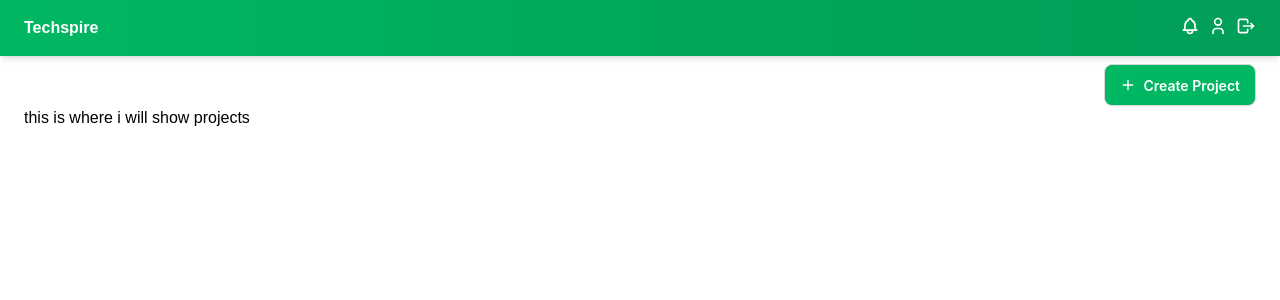
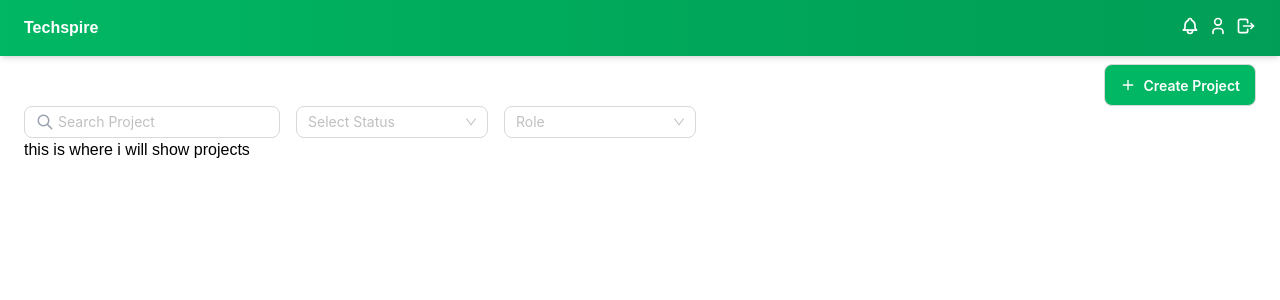
Before and after one commit to AashishRautela/pmsFrontEnd, a Next.js app: page /home in a window 1280 px wide. Shown: the top 300 px of the page. Built offline with nearby package versions, Linux system fonts and the light colour scheme; no server answers; what @ant-design/nextjs-registry would draw is missing.

Commit message:
feat: add filtering functionality to project list and enhance input styles

```diff
--- a/src/app/globals.css
+++ b/src/app/globals.css
@@ -75,3 +75,7 @@ body {
 .ant-picker-outlined{
   /* background: #ffffff; */
 }
+
+.ant-input-outlined{
+
+}
--- a/src/app/layout.js
+++ b/src/app/layout.js
@@ -59,6 +59,14 @@ export default function RootLayout({ children }) {
                   colorBgContainer: '#fff',
                   activeBg: '#fff',
                   hoverBg: '#fff'
+                },
+                Input: {
+                  defaultBg: '#fff',
+                  colorBgContainer: '#fff'
+                },
+                Select: {
+                  defaultBg: '#fff',
+                  colorBgContainer: '#fff'
                 }
               }
             }}
--- a/src/componants/home/index.js
+++ b/src/componants/home/index.js
@@ -1,7 +1,7 @@
 'use client';
-import { Button, Modal, Form, Input, DatePicker } from 'antd';
+import { Button, Modal, Form, Input, DatePicker, Select } from 'antd';
 import React, { useEffect, useState } from 'react';
-import { IconPlus } from '@tabler/icons-react';
+import { IconPlus, IconSearch } from '@tabler/icons-react';
 import { handleErrorResponse, renderError } from '@/utils/common';
 import dayjs from 'dayjs';
 import axios from 'axios';
@@ -16,6 +16,16 @@ function Index() {
   const [confirmLoading, setConfirmLoading] = useState(false);
   const [submittable, setSubmittable] = useState(false);
   const [projectList, setProjectList] = useState([]);
+  const [filters, setFilters] = useState({
+    search: '',
+    status: null,
+    role: null,
+    sort: '',
+    page: 1,
+    limit: 10
+  });
+  console.log('filters-->', filters);
+
   const dispatch = useDispatch();
 
   // store
@@ -53,7 +63,6 @@ function Index() {
     };
 
     try {
-      debugger;
       const backend = process.env.NEXT_PUBLIC_DEV_APIS_URI;
       const response = await axios.post(`${backend}/api/v1/project`, payload, {
         withCredentials: true
@@ -79,6 +88,13 @@ function Index() {
   useEffect(() => {
     setProjectList(projects);
   }, [projects]);
+
+  const handleFilter = (field, e) => {
+    setFilters((prev) => ({
+      ...prev,
+      [field]: field == 'search' ? e.target.value : e
+    }));
+  };
 
   return (
     <>
@@ -249,6 +265,67 @@ function Index() {
         </Button>
       </div>
 
+      {/* filter bar */}
+
+      <div className='flex gap-4'>
+        <div className='w-64'>
+          <Input
+            prefix={<IconSearch size={18} className='text-gray-400' />}
+            placeholder='Search Project'
+            value={filters.search}
+            onChange={(e) => handleFilter('search', e)}
+          />
+        </div>
+
+        <div className='w-48'>
+          <Select
+            placeholder='Select Status'
+            mode='multiple'
+            value={filters.status}
+            onChange={(value) => handleFilter('status', value)}
+            className='w-full'
+            options={[
+              {
+                value: 'jack',
+                label: 'Jack'
+              },
+              {
+                value: 'lucy',
+                label: 'Lucy'
+              },
+              {
+                value: 'tom',
+                label: 'Tom'
+              }
+            ]}
+          />
+        </div>
+
+        <div className='w-48'>
+          <Select
+            placeholder='Role'
+            mode='multiple'
+            value={filters.role}
+            onChange={(value) => handleFilter('role', value)}
+            className='w-full'
+            options={[
+              {
+                value: 'admin',
+                label: 'Admin'
+              },
+              {
+                value: 'member',
+                label: 'Member'
+              },
+              {
+                value: 'manager',
+                label: 'Manger'
+              }
+            ]}
+          />
+        </div>
+      </div>
+
       <div>this is where i will show projects</div>
     </>
   );
--- a/src/helpers/api/index.js
+++ b/src/helpers/api/index.js
@@ -5,7 +5,6 @@ const getUrlByKey = (key) => apiKeys[key];
 
 class API {
   static async apiGet(key, args) {
-    debugger;
     const controller = new AbortController();
     const url =
       typeof args === 'string' ? getUrlByKey(key) + args : getUrlByKey(key);
--- a/src/store/slices/home.js
+++ b/src/store/slices/home.js
@@ -7,7 +7,7 @@ export const getProjects = createAsyncThunk(
   async (payload, thunkAPI) => {
     try {
       const response = await API.apiGet('projects', payload);
-      return response.data; // return only the data
+      return response.data;
     } catch (error) {
       console.error('❌ Error fetching projects:', error);
       return thunkAPI.rejectWithValue(
```
